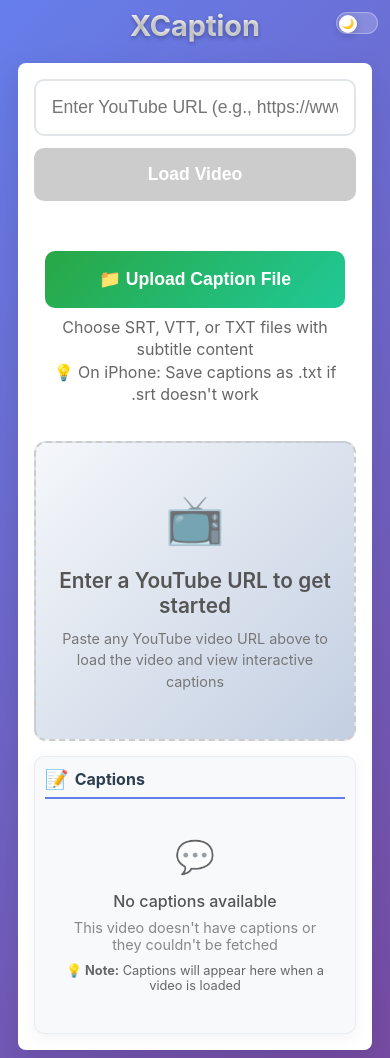
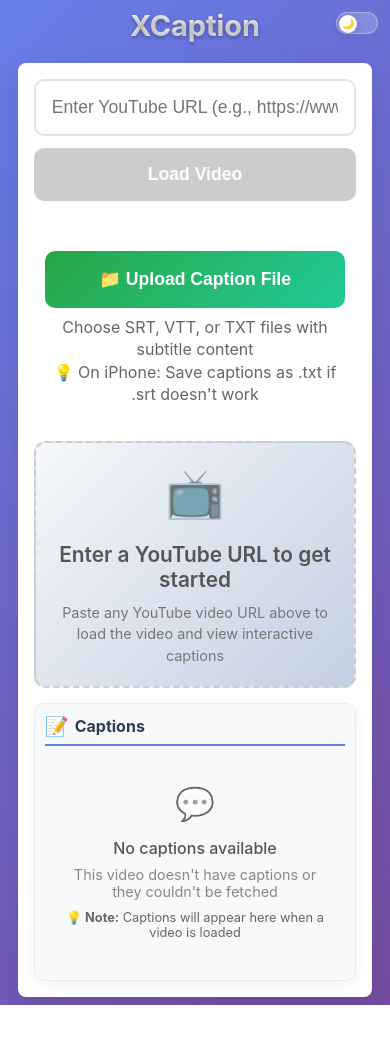
Before and after one commit to sepehrg/xcaption, a React (Create React App) app: page / in a window 390 px wide. After the commit the page ends 1005 px from the top, so only its background shows below. Built offline with nearby package versions, Linux system fonts and the light colour scheme.

Commit message:
Update CaptionDisplay and YouTubePlayer styles for improved responsiveness: adjust max-height for mobile views and implement aspect ratio for video elements.

```diff
--- a/src/components/CaptionDisplay.css
+++ b/src/components/CaptionDisplay.css
@@ -268,7 +268,7 @@
 /* Mobile styles */
 @media (max-width: 768px) {
   .captions-section {
-    max-height: 450px;
+    max-height: 70vh;
     padding: 12px;
   }
 
@@ -307,7 +307,7 @@
 /* Small mobile styles */
 @media (max-width: 480px) {
   .captions-section {
-    max-height: 350px;
+    max-height: 70vh;
     padding: 10px;
     border-radius: 10px;
   }
--- a/src/components/YouTubePlayer.css
+++ b/src/components/YouTubePlayer.css
@@ -5,28 +5,32 @@
   border-radius: 12px;
   overflow: hidden;
   box-shadow: 0 8px 25px rgba(0, 0, 0, 0.15);
+  /* 16:9 aspect ratio */
+  aspect-ratio: 16 / 9;
 }
 
 .youtube-player {
   width: 100%;
+  height: 100%;
   border-radius: 12px;
 }
 
 .youtube-player iframe {
   border-radius: 12px;
   width: 100%;
-  min-height: 300px;
+  height: 100%;
 }
 
 .youtube-player-placeholder {
   width: 100%;
-  min-height: 400px;
   background: linear-gradient(135deg, #f5f7fa 0%, #c3cfe2 100%);
   border-radius: 12px;
   display: flex;
   align-items: center;
   justify-content: center;
   border: 2px dashed #ccc;
+  /* 16:9 aspect ratio */
+  aspect-ratio: 16 / 9;
 }
 
 .placeholder-content {
@@ -55,14 +59,6 @@
 }
 
 @media (max-width: 768px) {
-  .youtube-player iframe {
-    min-height: 250px;
-  }
-
-  .youtube-player-placeholder {
-    min-height: 300px;
-  }
-
   .placeholder-content {
     padding: 20px;
   }
```
